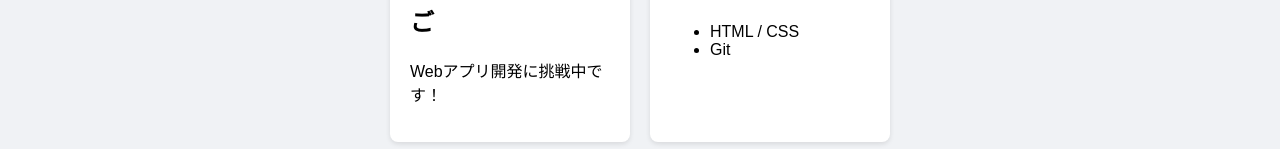
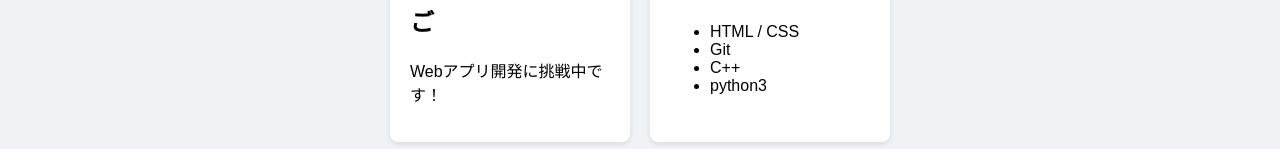
Before and after one commit to ichigoringo71-stack/my-profile, a plain HTML site: page index.html in a window 1280 px wide. Shown: the part 204-353 px from the top of the page. Drawn offline with Linux system fonts and the light colour scheme.

Commit message:
自己紹介を更新

```diff
--- a/index.html
+++ b/index.html
@@ -21,6 +21,8 @@
             <ul>
                 <li>HTML / CSS</li>
                 <li>Git</li>
+                <li>C++</li>
+                <li>python3</li>
             </ul>
         </section>
     </main>
```
